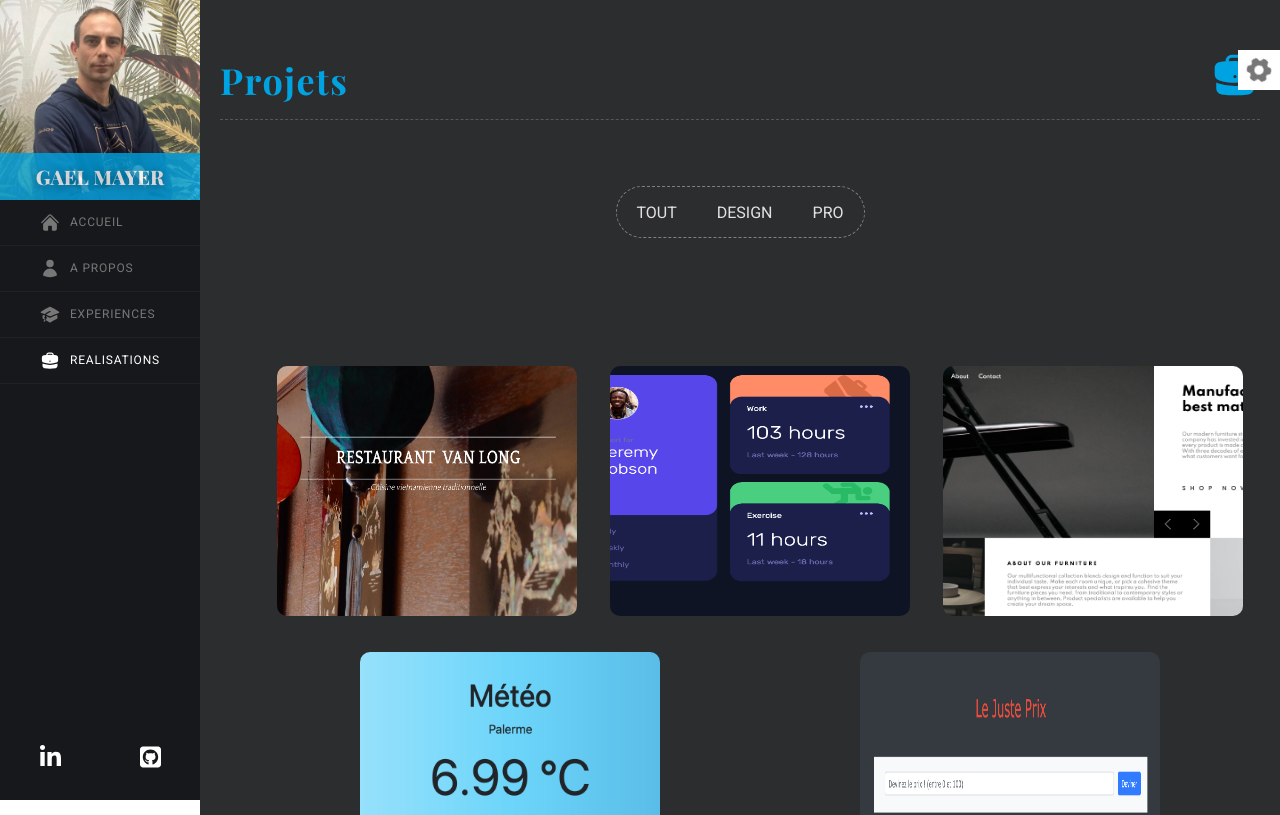
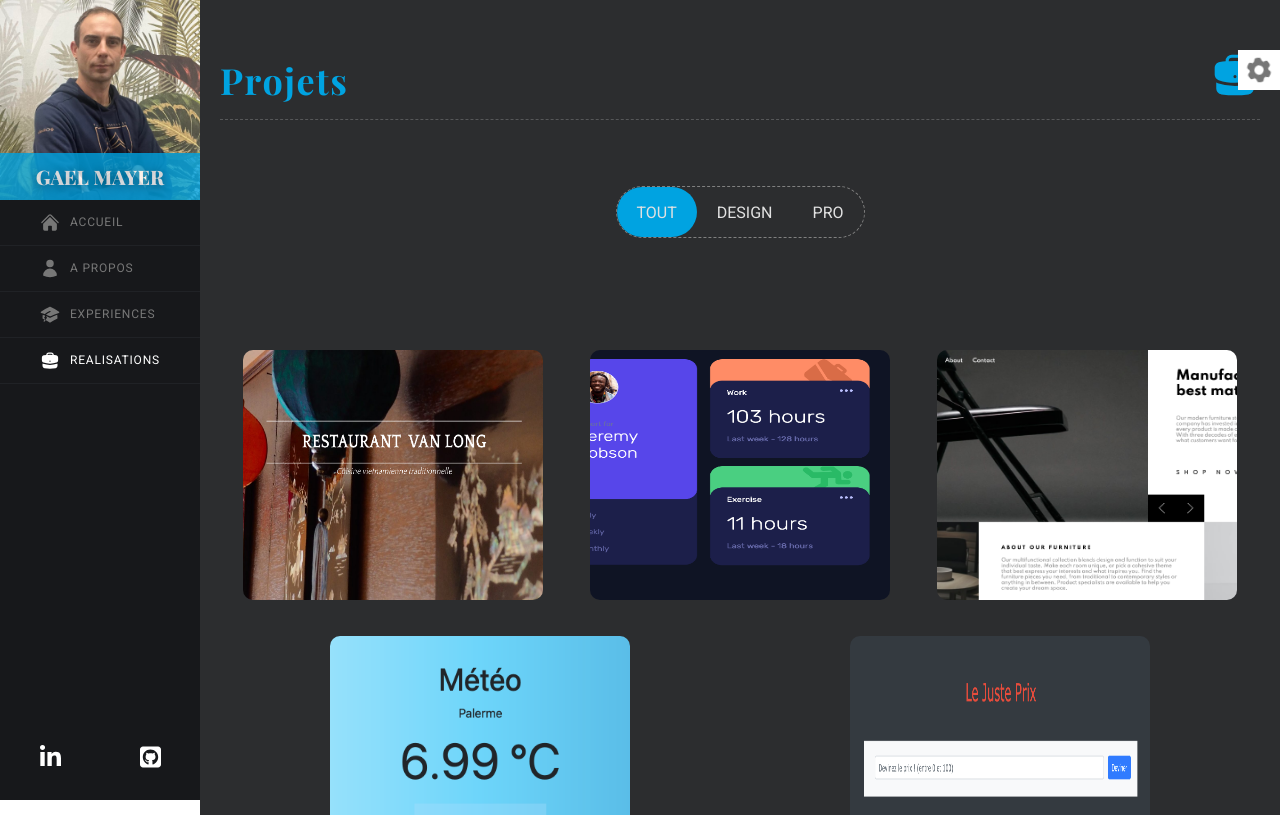
Before and after one commit to Gmayer111/resume, a Next.js app: page /projects in a window 1280 px wide. Shown: the top 815 px of the page. Built offline with nearby package versions, Linux system fonts and the light colour scheme.

Commit message:
feat: refacto code behavior with styles & move data within projects (#34)

```diff
--- a/assets/style/pages/projects-page.scss
+++ b/assets/style/pages/projects-page.scss
@@ -21,7 +21,7 @@
     list-style: none;
   }
 
-  section:nth-child(1) div ul li:hover {
+  .currentTabActived {
     background-color: var(--main-color);
     border-radius: 30px;
   }
@@ -63,10 +63,17 @@
   justify-content: space-around;
   flex-wrap: wrap;
   width: 100%;
+  list-style: none;
+  margin: 0;
+  padding: 0;
+}
+
+.projects-img-container {
+  margin: 1rem;
 }
 
 .projects-img-container img {
-  margin: 1rem;
+  // margin: 1rem;
   border-radius: 10px;
   width: 300px;
   height: 250px;
--- /dev/null
+++ b/src/app/projects/data/projects.ts
@@ -0,0 +1,53 @@
+import Restaurant from "/public/Images/restaurant.png";
+import Chair from "/public/Images/chair.png";
+import Time from "/public/Images/time.png";
+import Weather from "/public/Images/weather.png";
+import Price from "/public/Images/price.png";
+
+type TProjectsItems = {
+  category: string;
+  title: string;
+  picture: any;
+  languages: TProjectsLanguages[];
+  link: string;
+};
+
+type TProjectsLanguages = "NEXTJS" | "JAVASCRIPT" | "TYPESCRIPT";
+
+export const projects: TProjectsItems[] = [
+  {
+    category: "PRO",
+    title: "Restaurant Van Long",
+    picture: Restaurant,
+    languages: ["NEXTJS", "TYPESCRIPT"],
+    link: "https://van-long.fr/",
+  },
+  {
+    category: "DESIGN",
+    title: "Time tracking dashboard",
+    picture: Time,
+    languages: ["JAVASCRIPT"],
+    link: "https://confident-hamilton-fd4b0e.netlify.app/",
+  },
+  {
+    category: "DESIGN",
+    title: "Room Home Page",
+    picture: Chair,
+    languages: ["JAVASCRIPT"],
+    link: "https://amazing-gates-9da9b3.netlify.app/",
+  },
+  {
+    category: "DESIGN",
+    title: "Current weather",
+    picture: Weather,
+    languages: ["JAVASCRIPT"],
+    link: "https://zealous-chandrasekhar-d4a7e9.netlify.app/",
+  },
+  {
+    category: "DESIGN",
+    title: "Le juste prix",
+    picture: Price,
+    languages: ["JAVASCRIPT"],
+    link: "https://nervous-fermat-f4b9a5.netlify.app/",
+  },
+];
--- a/src/app/projects/page.tsx
+++ b/src/app/projects/page.tsx
@@ -3,20 +3,15 @@ import MainLayout from "components/layout/main-layout.component";
 import Image from "next/image";
 import Link from "next/link";
 import React, { useState } from "react";
-import Restaurant from "../../../public/Images/restaurant.png";
-import Chair from "../../../public/Images/chair.png";
-import Time from "../../../public/Images/time.png";
-import Weather from "../../../public/Images/weather.png";
-import Price from "../../../public/Images/price.png";
 import {
   JavaScriptIcon,
   NextJSIcon,
   TypeScriptIcon,
 } from "../../../public/icons/icons";
 import { BriefcaseIcon } from "@heroicons/react/24/solid";
-import { TProjectsItems } from "types/resume";
+import { projects } from "./data/projects";
 
-const tabItemsCategoriesArray: string[] = ["TOUT", "DESIGN", "PRO"];
+const tabs: string[] = ["TOUT", "DESIGN", "PRO"];
 
 const languageIcons = {
   NEXTJS: <NextJSIcon />,
@@ -24,48 +19,15 @@ const languageIcons = {
   TYPESCRIPT: <TypeScriptIcon />,
 };
 
-const projectItems: TProjectsItems[] = [
-  {
-    category: "TOUT PRO",
-    title: "Restaurant Van Long",
-    picture: Restaurant,
-    languages: ["NEXTJS", "TYPESCRIPT"],
-    link: "https://van-long.fr/",
-  },
-  {
-    category: "TOUT DESIGN",
-    title: "Time tracking dashboard",
-    picture: Time,
-    languages: ["JAVASCRIPT"],
-    link: "https://confident-hamilton-fd4b0e.netlify.app/",
-  },
-  {
-    category: "TOUT DESIGN",
-    title: "Room Home Page",
-    picture: Chair,
-    languages: ["JAVASCRIPT"],
-    link: "https://amazing-gates-9da9b3.netlify.app/",
-  },
-  {
-    category: "TOUT DESIGN",
-    title: "Current weather",
-    picture: Weather,
-    languages: ["JAVASCRIPT"],
-    link: "https://zealous-chandrasekhar-d4a7e9.netlify.app/",
-  },
-  {
-    category: "TOUT DESIGN",
-    title: "Le juste prix",
-    picture: Price,
-    languages: ["JAVASCRIPT"],
-    link: "https://nervous-fermat-f4b9a5.netlify.app/",
-  },
-];
+const ProjectsPage = () => {
+  const [currentTab, setCurrentTab] = useState(tabs[0]);
 
-const ProjectsPage = () => {
-  const [tabItemsCategories, setTabItemsCategories] = useState(
-    tabItemsCategoriesArray[0]
-  );
+  const currentProjectsSelected =
+    currentTab === "TOUT"
+      ? projects
+      : projects.filter((projectItem) => {
+          return projectItem.category.includes(currentTab);
+        });
   return (
     <MainLayout
       headingTitle="Projets"
@@ -75,12 +37,13 @@ const ProjectsPage = () => {
         <section>
           <div>
             <ul>
-              {tabItemsCategoriesArray.map((tabItemsCategory, index) => (
+              {tabs.map((tab, index) => (
                 <li
-                  key={`${tabItemsCategory}-${index}`}
-                  onClick={() => setTabItemsCategories(tabItemsCategory)}
+                  key={`${tab}-${index}`}
+                  onClick={() => setCurrentTab(tab)}
+                  className={tab === currentTab ? "currentTabActived" : ""}
                 >
-                  {tabItemsCategory}
+                  {tab}
                 </li>
               ))}
             </ul>
@@ -89,32 +52,36 @@ const ProjectsPage = () => {
         <section>
           <div className="project-items-container">
             <ul>
-              {projectItems.map((projectItem, index) => {
+              {currentProjectsSelected.map((currentProjectSelected, index) => {
                 return (
-                  projectItem.category.includes(tabItemsCategories) && (
-                    <div
-                      key={`${projectItem.title}-${index}`}
+                  <li
+                    key={`${currentProjectSelected.title}-${index}`}
                     className="projects-img-container"
                   >
-                      <Link href={projectItem.link} target="_blank">
+                    <Link href={currentProjectSelected.link} target="_blank">
                       <div className="projects-img">
                         <Image
-                            src={projectItem.picture}
-                            alt="Image de test"
+                          src={currentProjectSelected.picture}
+                          alt={`${currentProjectSelected.title} image`}
                         />
                         <div>
-                            <h3>{projectItem.title}</h3>
+                          <h3>{currentProjectSelected.title}</h3>
                           <div className="project-item-language">
-                              <span>{projectItem.languages.join(" | ")}</span>
-                              {projectItem.languages.map((language) => (
-                                <div>{languageIcons[language]}</div>
-                              ))}
+                            <span>
+                              {currentProjectSelected.languages.join(" | ")}
+                            </span>
+                            {currentProjectSelected.languages.map(
+                              (language) => (
+                                <div key={language}>
+                                  {languageIcons[language]}
+                                </div>
+                              )
+                            )}
                           </div>
                         </div>
                       </div>
                     </Link>
-                    </div>
-                  )
+                  </li>
                 );
               })}
             </ul>
```
Lines whose indentation alone changed are shown as unchanged.
